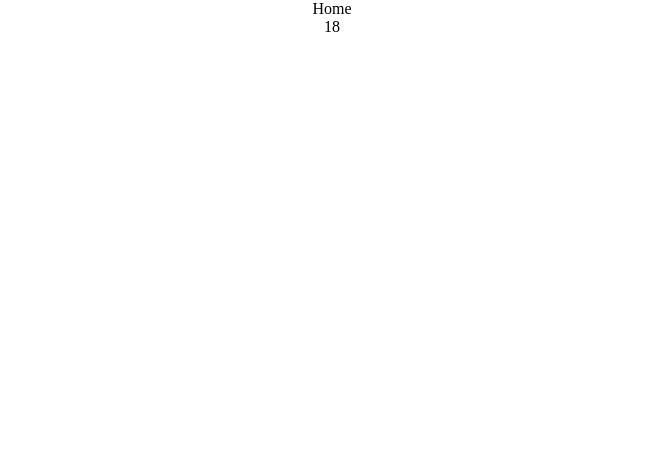
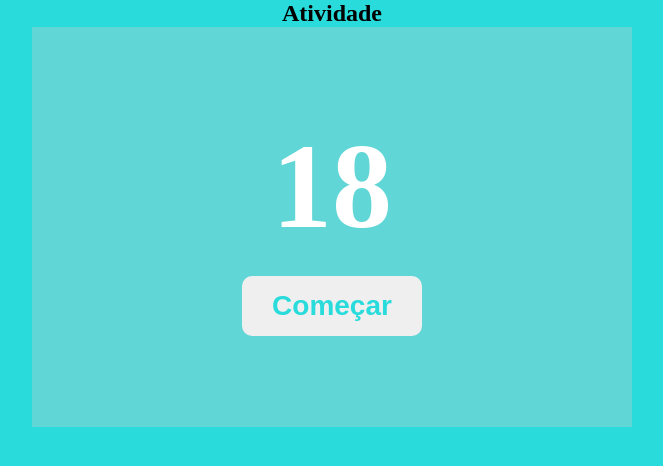
Before and after one commit to albertassi88/desafio-promodoro, a React (Create React App) app: page / in a window 1280 px wide. Shown: the top 466 px of the page, without its empty margins (308-971 px from the left). Built offline with nearby package versions, Linux system fonts and the light colour scheme.

Commit message:
criacao do estilo ActivityTimer.css

```diff
--- a/src/components/ActivityTimer.js
+++ b/src/components/ActivityTimer.js
@@ -1,4 +1,5 @@
 import React, {useState, useEffect} from "react";
+import '../styles/ActivityTimer.css'
 
 function ActivityTimer() {
     const [twentyFiveSeconds, setwentyFiveSeconds] = useState(25);
@@ -14,9 +15,10 @@ function ActivityTimer() {
     }, [twentyFiveSeconds])
 
    return (
-        <div>
-            <p>{twentyFiveSeconds}</p>
-        </div>
+        <header>
+            <span>{twentyFiveSeconds}</span>
+            <button type="button">Começar</button>
+        </header>
     );
 }
 
--- a/src/pages/Home.js
+++ b/src/pages/Home.js
@@ -5,10 +5,8 @@ import '../styles/Home.css';
 function Home() {
     return (
         <main>
-            Home
+            <h2>Atividade</h2>
             <ActivityTimer />
-
-
         </main>
     );
 }
--- /dev/null
+++ b/src/styles/ActivityTimer.css
@@ -0,0 +1,32 @@
+header {
+    width: 600px;
+    height: 400px;
+    background-color: rgb(96, 214, 214);
+    display: flex;
+    flex-direction: column;
+    justify-content: center;
+    align-items: center;
+}
+
+header > span {
+    font-size: 120px;
+    font-weight: bold;
+    color: white;
+}
+
+header > button {
+    cursor: pointer;
+    border: none;
+    margin: 20px 0px 0px;
+    border-radius: 10px;
+    font-family: Arial, Helvetica, sans-serif;
+    font-size: 28px;
+    height: 60px;
+    color: rgb(41, 219, 219);
+    font-weight: bold;
+    width: 180px;
+}
+
+header > button:hover {
+    background-color: rgb(214, 235, 235);
+}
--- a/src/styles/Home.css
+++ b/src/styles/Home.css
@@ -11,4 +11,5 @@ main {
     flex-direction: column;
     justify-content: flex-start;
     align-items: center;
+    background-color: rgb(41, 219, 219);
 }
```
